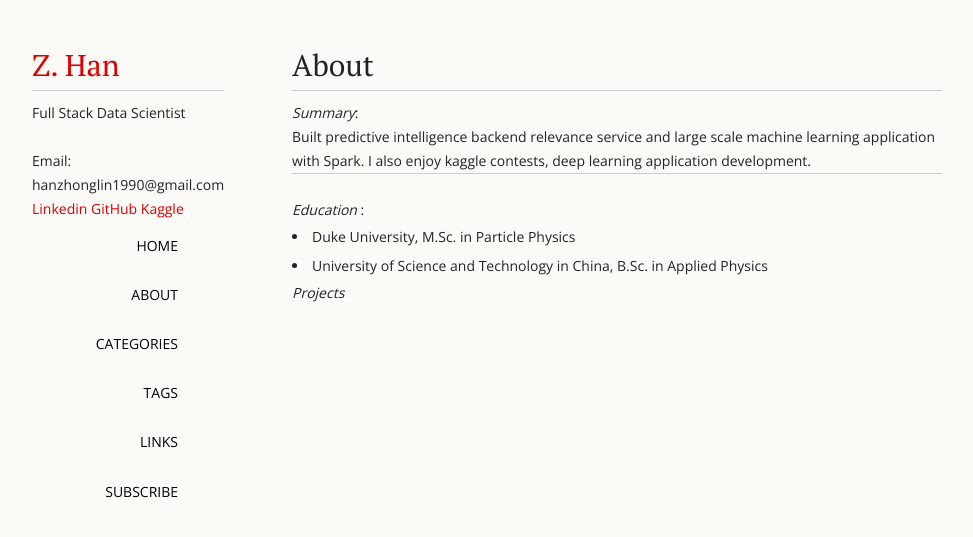
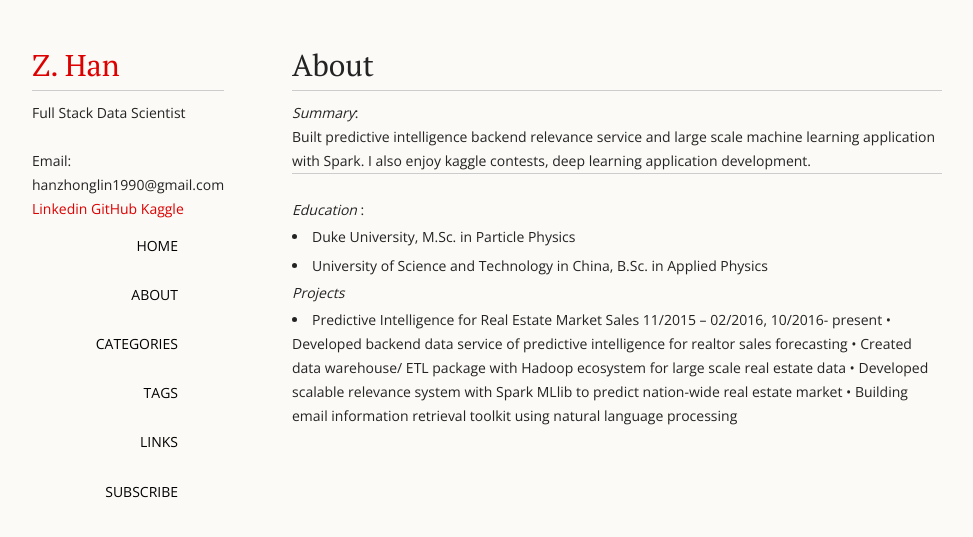
Before and after one commit to forgebach/forgebach.github.io, a Jekyll site: the page built from about/index.md, in a window 1280 px wide. Shown: the top 537 px of the page, without its empty margins (18-991 px from the left). Built offline with Jekyll 4.4.1, drawn with Linux system fonts in a browser that asks for light colours.

Commit message:
new about

```diff
--- a/about/index.md
+++ b/about/index.md
@@ -15,3 +15,9 @@ Built predictive intelligence backend relevance service and large scale machine
 * University of Science and Technology in China, B.Sc. in Applied Physics
 
 *Projects*
+
+* Predictive Intelligence for Real Estate Market Sales	   	     11/2015 – 02/2016, 10/2016- present
+	• Developed backend data service of predictive intelligence for realtor sales forecasting
+	• Created data warehouse/ ETL package with Hadoop ecosystem for large scale real estate data
+	• Developed scalable relevance system with Spark MLlib to predict nation-wide real estate market
+	• Building email information retrieval toolkit using natural language processing
```
